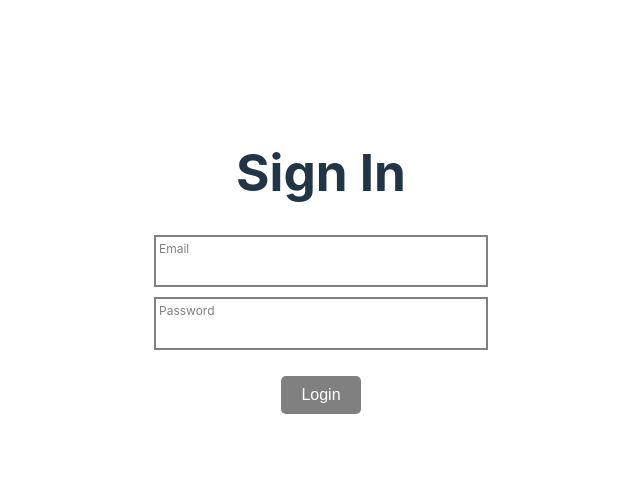
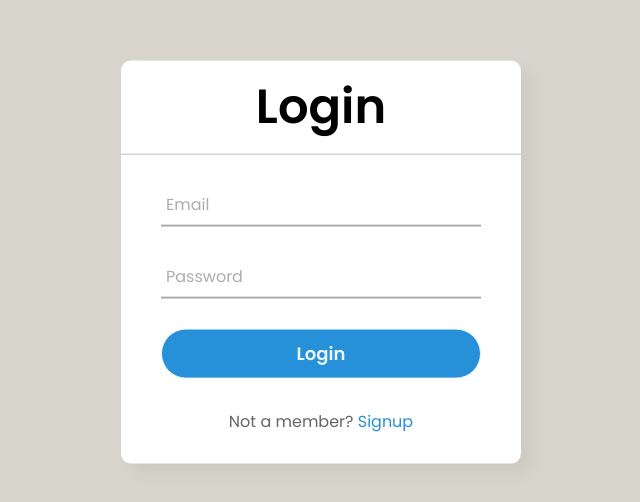
Before and after one commit to regovariff/todo-app, a React (Vite) app: page /sign-in in a window 1280 px wide. Shown: the part 138-640 px from the top of the page, without its empty margins (319-959 px from the left). Built offline with nearby package versions, Linux system fonts and the light colour scheme.

Commit message:
login page design

```diff
--- a/src/App.css
+++ b/src/App.css
@@ -3,42 +3,6 @@
   margin: 0 auto;
   padding: 2rem;
   text-align: center;
-}
-
-.logo {
-  height: 6em;
-  padding: 1.5em;
-  will-change: filter;
-  transition: filter 300ms;
-}
-.logo:hover {
-  filter: drop-shadow(0 0 2em #646cffaa);
-}
-.logo.react:hover {
-  filter: drop-shadow(0 0 2em #61dafbaa);
-}
-
-@keyframes logo-spin {
-  from {
-    transform: rotate(0deg);
-  }
-  to {
-    transform: rotate(360deg);
-  }
-}
-
-@media (prefers-reduced-motion: no-preference) {
-  a:nth-of-type(2) .logo {
-    animation: logo-spin infinite 20s linear;
-  }
-}
-
-.card {
-  padding: 2em;
-}
-
-.read-the-docs {
-  color: #888;
 }
 
 /* input styling */
@@ -63,19 +27,22 @@
 
 /* button */
 
-.button {
-  background-color: grey;
-  color: #fff;
-  font-size: 16px;
-  margin-top: 1rem;
-  padding: 10px 20px;
-  border: none;
-  border-radius: 5px;
+.button{
+  width: 100%;
+  height: 50px;
+  border: 1px solid;
+  background: #2691d9;
+  border-radius: 25px;
+  font-size: 18px;
+  color: #e9f4fb;
+  font-weight: 700;
   cursor: pointer;
+  outline: none;
 }
 
-.button:hover {
-  background-color: #0056b3;
+.button:hover{
+  border-color: #2691d9;
+  transition: .5s;
 }
 
 /* button */
@@ -103,3 +70,93 @@
 }
 
 /* inputcontainer */
+
+/* all */
+
+.center{
+  position: absolute;
+  top: 50%;
+  left: 50%;
+  transform: translate(-50%, -50%);
+  width: 400px;
+  background: white;
+  border-radius: 10px;
+  box-shadow: 10px 10px 15px rgba(0,0,0,0.05);
+}
+.center h1{
+  text-align: center;
+  padding: 20px 0;
+  border-bottom: 1px solid silver;
+}
+.center form{
+  padding: 0 40px;
+  box-sizing: border-box;
+}
+form .txt_field{
+  position: relative;
+  border-bottom: 2px solid #adadad;
+  margin: 30px 0;
+}
+.txt_field input{
+  width: 100%;
+  padding: 0 5px;
+  height: 40px;
+  font-size: 16px;
+  border: none;
+  background: none;
+  outline: none;
+}
+.txt_field label{
+  position: absolute;
+  top: 50%;
+  left: 5px;
+  color: #adadad;
+  transform: translateY(-50%);
+  font-size: 16px;
+  pointer-events: none;
+  transition: .5s;
+}
+.txt_field span::before{
+  content: '';
+  position: absolute;
+  top: 40px;
+  left: 0;
+  width: 0%;
+  height: 2px;
+  background: #2691d9;
+  transition: .5s;
+}
+.txt_field input:focus ~ label,
+.txt_field input:valid ~ label{
+  top: -5px;
+  color: #2691d9;
+}
+.txt_field input:focus ~ span::before,
+.txt_field input:valid ~ span::before{
+  width: 100%;
+}
+.pass{
+  margin: -5px 0 20px 5px;
+  color: #a6a6a6;
+  cursor: pointer;
+}
+.pass:hover{
+  text-decoration: underline;
+}
+
+.signup_link{
+  margin: 30px 0;
+  text-align: center;
+  font-size: 16px;
+  color: #666666;
+}
+.signup_link a{
+  color: #2691d9;
+  text-decoration: none;
+}
+.signup_link a:hover{
+  text-decoration: underline;
+}
+
+
+/* all */
--- a/src/index.css
+++ b/src/index.css
@@ -1,45 +1,24 @@
-:root {
-  font-family: Inter, system-ui, Avenir, Helvetica, Arial, sans-serif;
-  line-height: 1.5;
-  font-weight: 400;
-
-  color-scheme: light dark;
-  color: rgba(255, 255, 255, 0.87);
-  background-color: #242424;
-
-  font-synthesis: none;
-  text-rendering: optimizeLegibility;
-  -webkit-font-smoothing: antialiased;
-  -moz-osx-font-smoothing: grayscale;
-  -webkit-text-size-adjust: 100%;
+@import url('https://fonts.googleapis.com/css2?family=Noto+Sans:wght@700&family=Poppins:wght@400;500;600&display=swap');
+*{
+  margin: 0;
+  padding: 0;
+  box-sizing: border-box;
+  font-family: "Poppins", sans-serif;
 }
 
 body {
   margin: 0;
   display: flex;
+  background: #d7d5cb;
   place-items: center;
   min-width: 320px;
   min-height: 100vh;
 }
 
 h1 {
-  font-size: 3.2em;
+  font-size: 3em;
   line-height: 1.1;
 }
-
-@media (prefers-color-scheme: light) {
-  :root {
-    color: #213547;
-    background-color: #ffffff;
-  }
-  a:hover {
-    color: #747bff;
-  }
-  button {
-    background-color: #f9f9f9;
-  }
-}
-
 
 .close,
 .edit {
--- a/src/pages/SignIn.tsx
+++ b/src/pages/SignIn.tsx
@@ -1,6 +1,5 @@
 import { useState } from "react";
 import { useNavigate } from "react-router-dom";
-import InputContainer from "../components/InputContainer";
 import Button from "../components/Button";
 
 function SignIn() {
@@ -49,11 +48,10 @@
 
   return (
     <>
-      <div>
-        <h1>Sign In</h1>
+      <div className="center">
+        <h1>Login</h1>
         <form onSubmit={onSubmit}>
-          <InputContainer>
-            <label htmlFor="email">Email</label>
+          <div className="txt_field">
             <input
               type="email"
               id="email"
@@ -61,9 +59,10 @@
               onChange={onChange}
               required
             />
-          </InputContainer>
-          <InputContainer>
-            <label htmlFor="password">Password</label>
+            <span></span>
+            <label htmlFor="email">Email</label>
+          </div>
+          <div className="txt_field">
             <input
               type="password"
               id="password"
@@ -71,8 +70,13 @@
               onChange={onChange}
               required
             />
-          </InputContainer>
+            <span></span>
+            <label htmlFor="password">Password</label>
+          </div>
           <Button onClick={onSubmit}>Login</Button>
+          <div className="signup_link">
+            Not a member? <a href="/sign-up">Signup</a>
+          </div>
         </form>
       </div>
     </>
```
